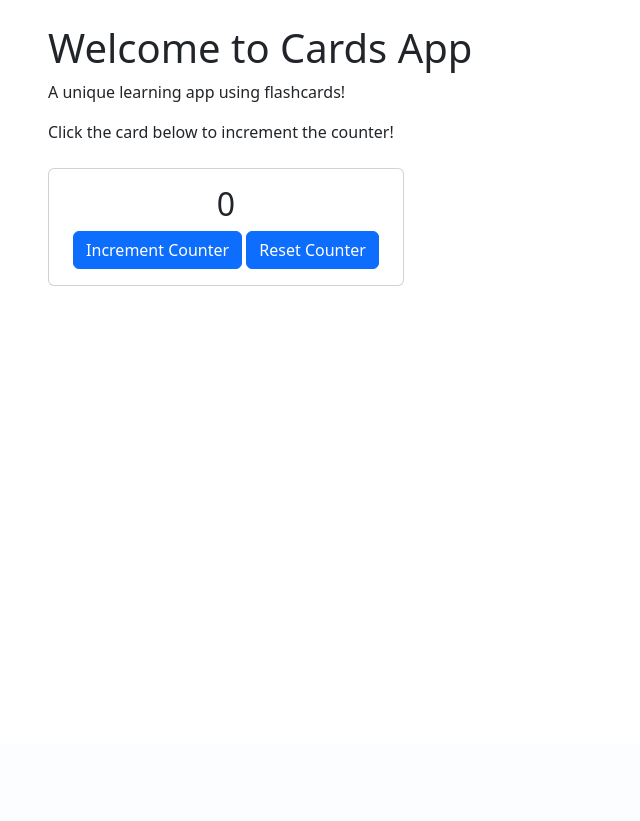
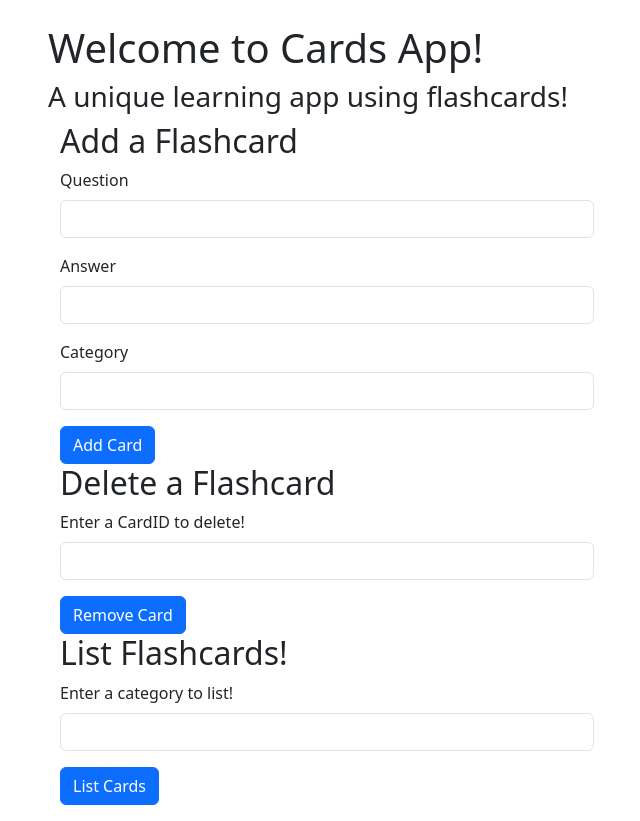
Before and after one commit to Aden-1/Cards, a Flask app: page / in a window 1280 px wide. Shown: the part 56-877 px from the top of the page, without its empty margins (34-674 px from the left). Before the commit the page ends 342 px from the top, so only its background shows below. Run offline with Flask 3, Linux system fonts and the light colour scheme.

Commit message:
Added functions to add, delete and list flashcards. Removed old testing functions. Updated routes file to only handle http. app.py now handles database functions not routes.py.

```diff
--- a/app.py
+++ b/app.py
@@ -1,7 +1,7 @@
 from flask import Flask
 from flask_migrate import Migrate
 from models import db, FlashCard
-from routes import register_routes
+from routes import registerRoutes
 
 app = Flask(__name__, instance_relative_config=True)
 
@@ -16,10 +16,38 @@ db.init_app(app)
 migrate = Migrate(app, db)
 
 
+## Handle database operations for flashcards.
+
+# Add a new flashcard to the database.
+def addFlashcard(question, answer, category=None):
+    card = FlashCard(question=question, answer=answer, category=category)
+    db.session.add(card)
+    db.session.commit()
+    return card
+
+
+# Delete a flashcard from the database by ID.
+def deleteFlashcard(cardId):
+    card = FlashCard.query.get(cardId)
+    if card:
+        db.session.delete(card)
+        db.session.commit()
+        return True
+    return False
+
+
+# Get all flashcards by category.
+def listFlashcard(cardCat):
+    # Convert string "None" to Python None for proper database querying.
+    if cardCat.lower() == "none":
+        cardCat = None
+    cards = FlashCard.query.filter_by(category=cardCat).all()
+    return cards
+
 
 # Register all application routes.
-register_routes(app)
+registerRoutes(app)
 
 
-if __name__ == '__main__':
+if __name__ == '__app__':
     app.run(debug=True)
--- a/models.py
+++ b/models.py
@@ -11,4 +11,4 @@ class FlashCard(db.Model):
     question = db.Column(db.Text, nullable=False)
     answer = db.Column(db.Text, nullable=False)
     category = db.Column(db.String(50), nullable=True)
-    created_at = db.Column(db.DateTime, default=func.current_timestamp())
+    createdAt = db.Column(db.DateTime, default=func.current_timestamp())
--- a/routes.py
+++ b/routes.py
@@ -1,53 +1,84 @@
 from flask import jsonify, redirect, render_template, request, session, url_for
-from models import db, FlashCard
-
-
-# Ensure click exists.
-def ensure_click_count() -> None:
-    if 'click_count' not in session:
-        session['click_count'] = 0
 
 
 # Render the home page.
 def index():
-    ensure_click_count()
-    return render_template('index.html', clicks=session['click_count'])
+    return render_template('index.html')
 
 
-# Handle an async increment action and return JSON response.
-def increment():
-    ensure_click_count()
-    session['click_count'] += 1
-    return jsonify({'clicks': session['click_count']})
+# Handles the HTTP requests for flashcard operations.
+
+# Handle POST request to add a new flashcard from the form.
+def addCard():
+    # Import the database function for this route.
+    from app import addFlashcard
+
+    # Extract JSON data from the HTTP request body.
+    data = request.get_json()
+    question = data.get('question')
+    answer = data.get('answer')
+    category = data.get('category')
+
+    # Validate that both required fields are present.
+    if not question or not answer:
+        return jsonify({'error': 'Question and answer are required'}), 400
+
+    # Call the database function to save the card.
+    card = addFlashcard(question, answer, category)
+    # Return a JSON response with the newly created card's ID.
+    return jsonify({'success': True, 'cardId': card.FCid})
 
 
-# Handle an async reset action and return JSON response.
-def resetCounter():
-    ensure_click_count()
-    session['click_count'] = 0
-    return jsonify({'clicks': session['click_count']})
+# Handle POST request to delete a flashcard by ID.
+def deleteCard():
+    # Import the database function for this route.
+    from app import deleteFlashcard
+
+    # Extract JSON data from the HTTP request body.
+    data = request.get_json()
+    cardId = data.get('cardId')
+
+    # Validate that the card ID is provided.
+    if not cardId:
+        return jsonify({'error': 'Card ID is required'}), 400
+
+    # Call the database function to delete the card.
+    deleted = deleteFlashcard(cardId)
+
+    # Return appropriate response based on deletion success.
+    if deleted:
+        return jsonify({'success': True, 'cardId': cardId})
+    else:
+        return jsonify({'error': 'Card not found'}), 404
 
 
-# Add a new flashcard to the database.
-def add_flashcard(question, answer, category=None):
-    card = FlashCard(question=question, answer=answer, category=category)
-    db.session.add(card)
-    db.session.commit()
-    return card
+# Handle POST request to retrieve flashcards by category.
+def listCard():
+    # Import the database function for this route.
+    from app import listFlashcard
 
+    # Extract JSON data from the HTTP request body.
+    data = request.get_json()
+    cardCat = data.get('cardCat')
 
-# Delete a flashcard from the database by ID.
-def delete_flashcard(card_id):
-    card = FlashCard.query.get(card_id)
-    if card:
-        db.session.delete(card)
-        db.session.commit()
-        return True
-    return False
+    # Validate that the category is provided.
+    if not cardCat:
+        return jsonify({'error': 'Card category is required'}), 400
+
+    # Call the database function to retrieve cards by category.
+    listed = listFlashcard(cardCat)
+
+    # Format and return the results as JSON.
+    if listed:
+        cardsData = [{'id': card.FCid, 'question': card.question, 'answer': card.answer, 'category': card.category} for card in listed]
+        return jsonify({'success': True, 'cards': cardsData})
+    else:
+        return jsonify({'error': 'No cards found in this category'}), 404
 
 
 # Register all route handlers with endpoint names for url_for() calls.
-def register_routes(app):
+def registerRoutes(app):
     app.add_url_rule('/', endpoint='index', view_func=index)
-    app.add_url_rule('/increment', endpoint='increment', view_func=increment, methods=['POST'])
-    app.add_url_rule('/resetCounter', endpoint='resetCounter', view_func=resetCounter, methods=['POST'])
+    app.add_url_rule('/add_card', endpoint='addCard', view_func=addCard, methods=['POST'])
+    app.add_url_rule('/delete_card', endpoint='deleteCard', view_func=deleteCard, methods=['POST'])
+    app.add_url_rule('/list_card', endpoint='listCard', view_func=listCard, methods=['POST'])
--- a/templates/index.html
+++ b/templates/index.html
@@ -6,68 +6,168 @@
 
 <!-- Main content block -->
 {% block content %}
-<h1>Welcome to Cards App</h1>
-<p>A unique learning app using flashcards!</p>
-<p>Click the card below to increment the counter!</p>
+<h1>Welcome to Cards App!</h1>
+<h3>A unique learning app using flashcards!</h3>
 
-<!-- Clickable Card Box -->
-<div class="row mt-4">
-    <div class="col-md-4">
-        <!-- Bootstrap card component -->
-        <div class="card text-center">
-            <div class="card-body">
-                <!-- Display current click count (id used for JavaScript updates) -->
-                <h2 id="clickCount">{{ clicks }}</h2>
+<!-- Add Flashcard to DB -->
+<div class="container">
+    <div class="row">
+        <div class="col-md-6">
+            <h2>Add a Flashcard</h2>
+            <form id="cardForm">
+                <div class="mb-3">
+                    <label for="question" class="form-label">Question</label>
+                    <input type="text" class="form-control" id="question" name="question" required>
+                </div>
+                <div class="mb-3">
+                    <label for="answer" class="form-label">Answer</label>
+                    <input type="text" class="form-control" id="answer" name="answer" required>
+                </div>
+                <div class="mb-3">
+                    <label for="addCategory" class="form-label">Category</label>
+                    <input type="text" class="form-control" id="addCategory" name="addCategory">
+                </div>
+                <button type="button" class="btn btn-primary" onclick="addCard()">Add Card</button>
+            </form>
+        </div>
+    </div>
+</div>
 
-                <!-- Button triggers JavaScript function on click -->
-                <button onclick="incrementCounter()" class="btn btn-primary">
-                    Increment Counter
-                </button>
-                <!-- Button triggers JavaScript function to clear the counter -->
-                <button onclick="resetCounter()" class="btn btn-primary">
-                    Reset Counter
-                </button>
+<!-- Delete Flashcard from the DB -->
+<div class="container">
+    <div class="row">
+        <div class="col-md-6">
+            <h2>Delete a Flashcard</h2>
+            <form id="cardForm">
+                <div class="mb-3">
+                    <label for="cardID" class="form-label">Enter a CardID to delete!</label>
+                    <input type="text" class="form-control" id="cardID" name="cardID" required>
+                </div>
+                <button type="button" class="btn btn-primary" onclick="deleteCard()">Remove Card</button>
+            </form>
+        </div>
+    </div>
+</div>
+
+<!-- List all flashcards from DB by category -->
+<div class="container">
+    <div class="row">
+        <div class="col-md-6">
+            <h2>List Flashcards!</h2>
+            <form id="cardForm">
+                <div class="mb-3">
+                    <label for="category" class="form-label">Enter a category to list!</label>
+                    <input type="text" class="form-control" id="category" name="category" required>
+                </div>
+                <button type="button" class="btn btn-primary" onclick="listCard()">List Cards</button>
+            </form>
+            <div id="cardList" class="mt-3">
+                <!-- Flashcards will be listed here -->
             </div>
         </div>
     </div>
 </div>
 
 <script>
-// Function to increment counter without page refresh using AJAX
-function incrementCounter() {
-    // Send POST request to Flask backend
-    fetch('{{ url_for("increment") }}', {
+// Add a new flashcard to the database.
+function addCard() {
+    const question = document.getElementById('question').value.trim();
+    const answer = document.getElementById('answer').value.trim();
+    const category = document.getElementById('addCategory').value.trim();
+
+    // Send POST request to Flask backend with form data.
+    fetch('{{ url_for("addCard") }}', {
         method: 'POST',
         headers: {
             'Content-Type': 'application/json',
+        },
+        body: JSON.stringify({ question: question, answer: answer, category: category })
+    })
+    .then(response => response.json())
+    .then(data => {
+        if (data.success) {
+            // Clear input fields after successful submission.
+            document.getElementById('question').value = '';
+            document.getElementById('answer').value = '';
+            document.getElementById('addCategory').value = '';
+            console.log('Card added with ID:', data.cardId);
+        } else {
+            console.error('Error:', data.error);
         }
     })
-    // Convert response to JSON
-    .then(response => response.json())
-    .then(data => {
-        // Update the displayed count on the page dynamically
-        document.getElementById('clickCount').textContent = data.clicks;
-    })
-    // Log any errors to console
-    .catch(error => console.error('Error:', error));
+    .catch(error => console.error('Network error:', error));
 }
-// Function to reset counter without page refresh using AJAX
-function resetCounter() {
-    // Send POST request to Flask backend
-    fetch('{{ url_for("resetCounter") }}', {
+
+
+// Delete a flashcard from the database by ID.
+function deleteCard() {
+    const cardID = document.getElementById('cardID').value.trim();
+
+    // Send POST request to Flask backend with form data.
+    fetch('{{ url_for("deleteCard") }}', {
         method: 'POST',
         headers: {
             'Content-Type': 'application/json',
+        },
+        body: JSON.stringify({ cardId: cardID})
+    })
+    .then(response => response.json())
+    .then(data => {
+        if (data.success) {
+            // Clear input fields after successful submission.
+            document.getElementById('cardID').value = '';
+            console.log('Card removed with ID:', data.cardId);
+        } else {
+            console.error('Error:', data.error);
         }
     })
-    // Convert response to JSON
+    .catch(error => console.error('Network error:', error));
+}
+
+// List cards by category from the database.
+function listCard() {
+    const cardCat = document.getElementById('category').value.trim();
+
+    // Send POST request to Flask backend with form data.
+    fetch('{{ url_for("listCard") }}', {
+        method: 'POST',
+        headers: {
+            'Content-Type': 'application/json',
+        },
+        body: JSON.stringify({ cardCat: cardCat})
+    })
     .then(response => response.json())
     .then(data => {
-        // Update the displayed count on the page dynamically
-        document.getElementById('clickCount').textContent = data.clicks;
+        // Clear previous cards immediately (before checking results).
+        const cardListDiv = document.getElementById('cardList');
+        cardListDiv.innerHTML = '';
+
+        if (data.success) {
+            // Clear input fields after successful submission.
+            document.getElementById('category').value = '';
+
+            // Display cards in the cardList element.
+
+            data.cards.forEach(card => {
+                const cardElement = document.createElement('div');
+                cardElement.className = 'card mb-2';
+                cardElement.innerHTML = `
+                    <div class="card-body">
+                        <h5 class="card-title">Q: ${card.question}</h5>
+                        <p class="card-text">A: ${card.answer}</p>
+                        <small class="text-muted">Category: ${card.category} (ID: ${card.id})</small>
+                    </div>
+                `;
+                cardListDiv.appendChild(cardElement);
+            });
+        } else {
+            console.error('Error:', data.error);
+        }
     })
-    // Log any errors to console
-    .catch(error => console.error('Error:', error));
+    .catch(error => console.error('Network error:', error));
 }
+
+
+
 </script>
 {% endblock %}
```
Also changed, not shown: database.md (+1 -1 lines), migrations/versions/b2c3d4e5f6a7_.py (added, +23 -0 lines).
